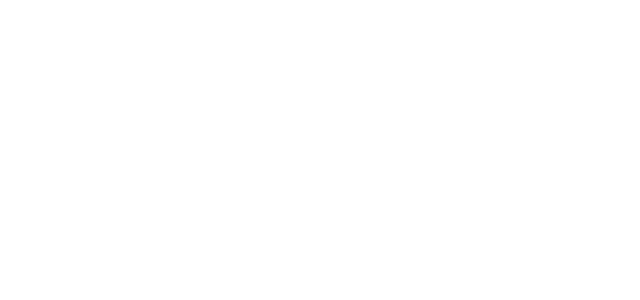
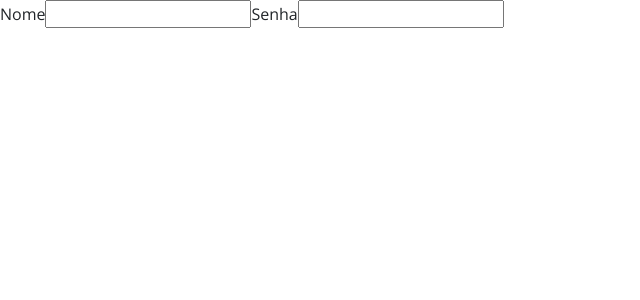
Before and after one commit to morette-lab/webappfiap, a React (Create React App) app: page / in a window 1280 px wide. Shown: the top 300 px of the page, without its empty margins (0-640 px from the left). Built offline with nearby package versions, Linux system fonts and the light colour scheme.

Commit message:
add input name y password components

```diff
--- a/src/components/Input/index.tsx
+++ b/src/components/Input/index.tsx
@@ -8,7 +8,14 @@ function Input({  }: InputProps) {
 
 
   return (
-   <div></div>
+   <div>
+        <form>
+            <label className="name">Nome</label>
+            <input></input>
+            <label>Senha</label>
+            <input type="password" className="password"></input>
+        </form>
+   </div>
   )
 }
 
--- a/src/screens/Home/index.tsx
+++ b/src/screens/Home/index.tsx
@@ -1,11 +1,11 @@
 import React from 'react';
-import Button from '../../components/Button'
+import Input from '../../components/Input'
 
 
 function Home() {
   return (
     <div>
-
+      <Input/>
     </div>
   )
 }
```
